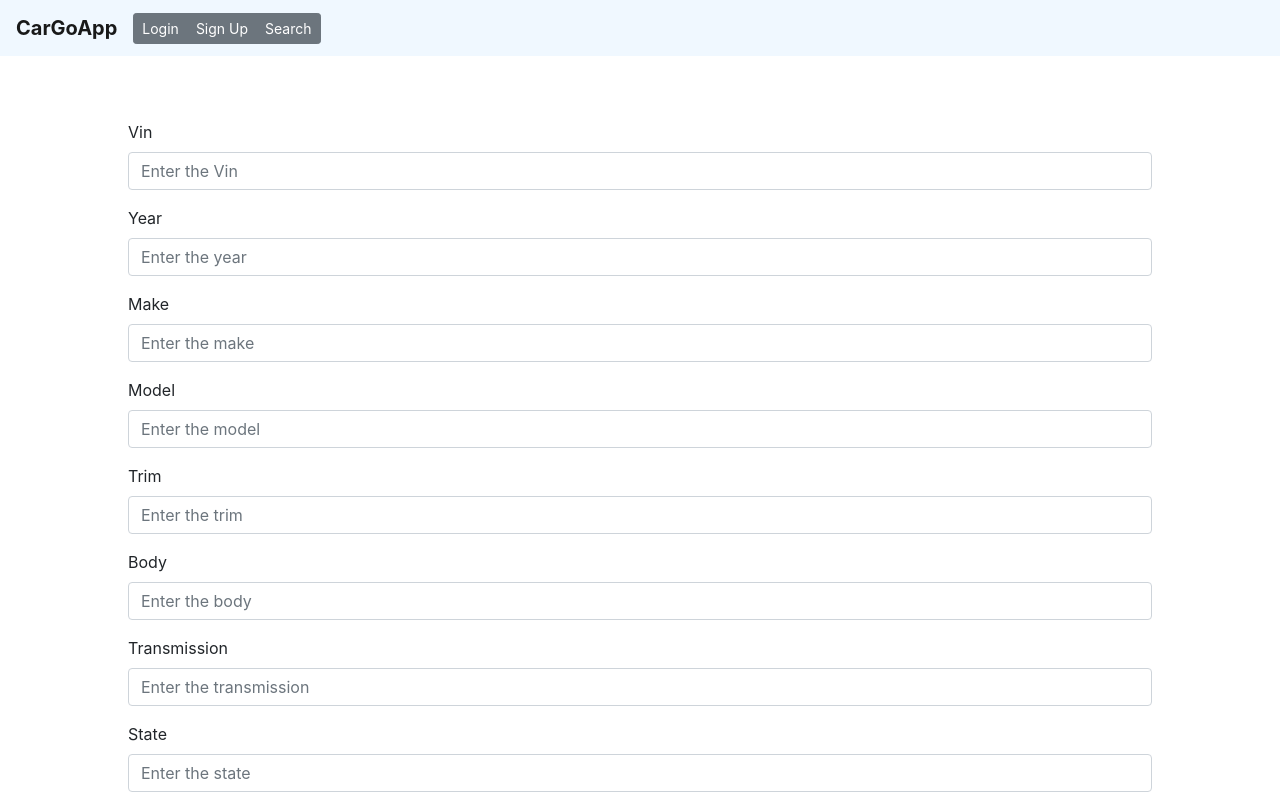
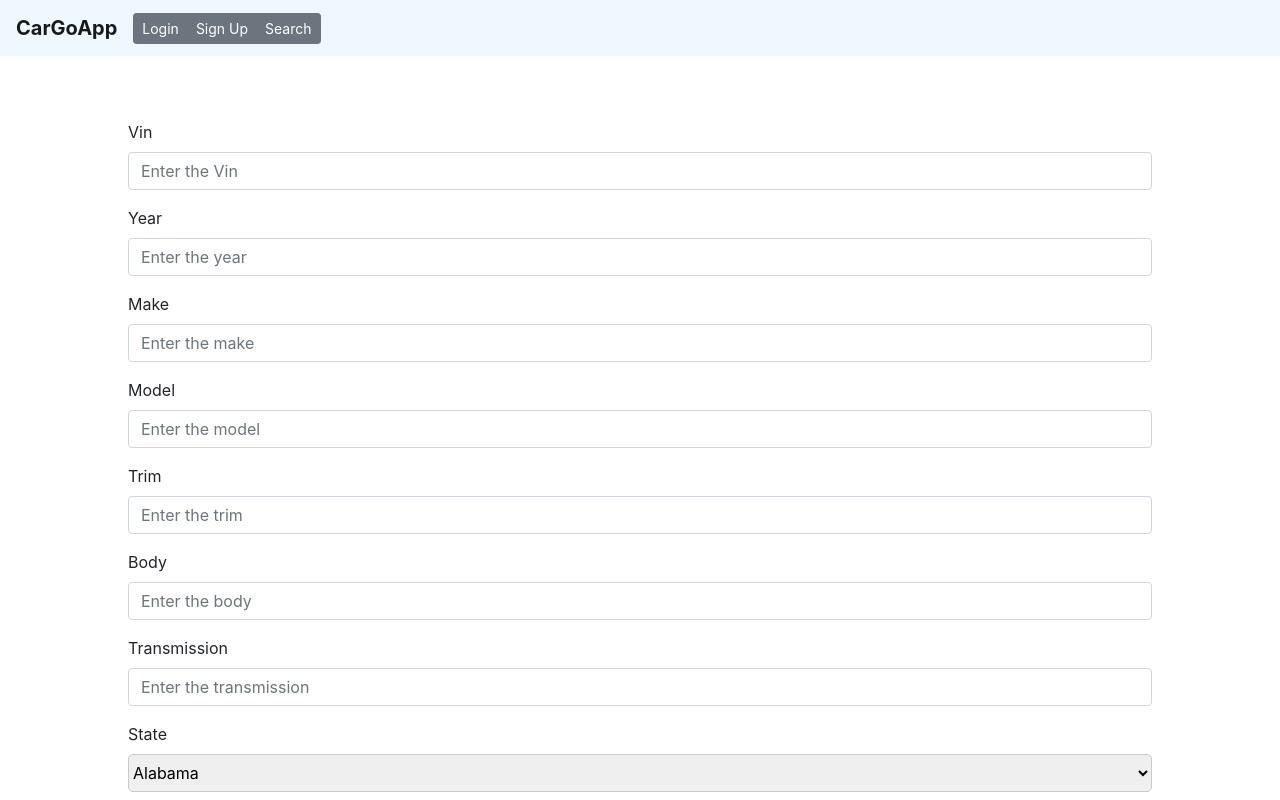
Before and after one commit to xiaochenma131/cargo5500, a React (Create React App) app in the folder V2.0/Yafei-Wang-And-Yuan-Yao-Project3-main 2/: page /createCar in a window 1280 px wide. Shown: the top 800 px of the page. Built offline with nearby package versions, Linux system fonts and the light colour scheme; no server answers.

Commit message:
Refining the codes

```diff
--- a/V2.0/Yafei-Wang-And-Yuan-Yao-Project3-main 2/src/App.css
+++ b/V2.0/Yafei-Wang-And-Yuan-Yao-Project3-main 2/src/App.css
@@ -60,6 +60,15 @@
   max-width: 100px;
 }
 
+.select-menu {
+  border-color: rgb(203, 202, 202) !important;
+  position: relative;
+  width: 100%;
+  height: 38px;
+  border-radius: 5px;
+
+}
+
 span {
   font-weight: bold;
 }
--- a/V2.0/Yafei-Wang-And-Yuan-Yao-Project3-main 2/src/components/CarDetailPage.jsx
+++ b/V2.0/Yafei-Wang-And-Yuan-Yao-Project3-main 2/src/components/CarDetailPage.jsx
@@ -76,7 +76,7 @@
                             <Card.Text>Body: {car.Body} {' '}</Card.Text>
                             <Card.Text>Transmission: {car.Transmission} {' '}</Card.Text>
                             <Card.Text>Odometer: {car.Odometer} Miles{' '}</Card.Text>
-                            <Card.Text>CarCondition: {car.CarCondition} (1 - 10){' '}</Card.Text>
+                            <Card.Text>CarCondition: {car.CarCondition} (1 - 5){' '}</Card.Text>
                             <Card.Text>Color: {car.Color} | Interior: {car.Interior} </Card.Text>
                             <Card.Text>State: {car.State}</Card.Text>
                         </Card.Body>
@@ -97,7 +97,7 @@
                             <Card.Text>Body: {car.Body} {' '}</Card.Text>
                             <Card.Text>Transmission: {car.Transmission} {' '}</Card.Text>
                             <Card.Text>Odometer: {car.Odometer} Miles{' '}</Card.Text>
-                            <Card.Text>CarCondition: {car.CarCondition} (1 - 10){' '}</Card.Text>
+                            <Card.Text>CarCondition: {car.CarCondition} (1 - 5){' '}</Card.Text>
                             <Card.Text>Color: {car.Color} | Interior: {car.Interior} </Card.Text>
                             <Card.Text>State: {car.State}</Card.Text>
                         </Card.Body>
--- a/V2.0/Yafei-Wang-And-Yuan-Yao-Project3-main 2/src/components/CreateCar.jsx
+++ b/V2.0/Yafei-Wang-And-Yuan-Yao-Project3-main 2/src/components/CreateCar.jsx
@@ -105,9 +105,60 @@
                 </Form.Group>
                 <Form.Group className="mb-3">
                     <Form.Label>State</Form.Label>
-                    <Form.Control placeholder="Enter the state"
-                        value={newState}
-                        onChange={e => setNewState(e.target.value)} />
+                    <div>
+                        <Form.Select className="select-menu" value={newState} onChange={e => setNewState(e.target.value)}>
+                            <option value="Alabama">Alabama</option>
+                            <option value="Alaska">Alaska</option>
+                            <option value="Arizona">Arizona</option>
+                            <option value="Arkansas">Arkansas</option>
+                            <option value="California">California</option>
+                            <option value="Colorado">Colorado</option>
+                            <option value="Connecticut">Connecticut</option>
+                            <option value="Delaware">Delaware</option>
+                            <option value="Florida">Florida</option>
+                            <option value="Georgia">Georgia</option>
+                            <option value="Hawaii">Hawaii</option>
+                            <option value="Idaho">Idaho</option>
+                            <option value="Illinois">Illinois</option>
+                            <option value="Indiana">Indiana</option>
+                            <option value="Iowa">Iowa</option>
+                            <option value="Kansas">Kansas</option>
+                            <option value="Kentucky">Kentucky</option>
+                            <option value="Louisiana">Louisiana</option>
+                            <option value="Maine">Maine</option>
+                            <option value="Maryland">Maryland</option>
+                            <option value="Massachusetts">Massachusetts</option>
+                            <option value="Michigan">Michigan</option>
+                            <option value="Minnesota">Minnesota</option>
+                            <option value="Mississippi">Mississippi</option>
+                            <option value="Missouri">Missouri</option>
+                            <option value="Montana">Montana</option>
+                            <option value="Nebraska">Nebraska</option>
+                            <option value="Nevada">Nevada</option>
+                            <option value="New Hampshire">New Hampshire</option>
+                            <option value="New Jersey">New Jersey</option>
+                            <option value="New Mexico">New Mexico</option>
+                            <option value="New York">New York</option>
+                            <option value="North Carolina">North Carolina</option>
+                            <option value="North Dakota">North Dakota</option>
+                            <option value="Ohio">Ohio</option>
+                            <option value="Oklahoma">Oklahoma</option>
+                            <option value="Oregon">Oregon</option>
+                            <option value="Pennsylvania">Pennsylvania</option>
+                            <option value="Rhode Island">Rhode Island</option>
+                            <option value="South Carolina">South Carolina</option>
+                            <option value="South Dakota">South Dakota</option>
+                            <option value="Tennessee">Tennessee</option>
+                            <option value="Texas">Texas</option>
+                            <option value="Utah">Utah</option>
+                            <option value="Vermont">Vermont</option>
+                            <option value="Virginia">Virginia</option>
+                            <option value="Washington">Washington</option>
+                            <option value="West Virginia">West Virginia</option>
+                            <option value="Wisconsin">Wisconsin</option>
+                            <option value="Wyoming">Wyoming</option>
+                        </Form.Select>
+                    </div>
                 </Form.Group>
                 <Form.Group className="mb-3">
                     <Form.Label>Odometer</Form.Label>
@@ -117,9 +168,19 @@
                 </Form.Group>
                 <Form.Group className="mb-3">
                     <Form.Label>Car Condition</Form.Label>
-                    <Form.Control placeholder="Enter the car condition (0 - 5)"
+                    <div>
+                        <Form.Select className="select-menu" value={newCarCondition} onChange={e => setNewCarCondition(e.target.value)}>
+                            <option value="1">1 (Poor)</option>
+                            <option value="2">2 (Fair)</option>
+                            <option value="3">3 (Good)</option>
+                            <option value="4">4 (Very Good)</option>
+                            <option value="5">5 (Excellent)</option>
+                        </Form.Select>
+                    </div>
+                    {/* <Form.Control placeholder="Enter the car condition (0 - 5)"
                         value={newCarCondition}
-                        onChange={e => setNewCarCondition(e.target.value)} />
+
+                        onChange={e => setNewCarCondition(e.target.value)} /> */}
                 </Form.Group>
                 <Form.Group className="mb-3">
                     <Form.Label>Color</Form.Label>
--- a/V2.0/Yafei-Wang-And-Yuan-Yao-Project3-main 2/src/components/MessageCard.jsx
+++ b/V2.0/Yafei-Wang-And-Yuan-Yao-Project3-main 2/src/components/MessageCard.jsx
@@ -32,7 +32,7 @@
                     <span color="blue">Message</span></Card.Header>
                 <Card.Body>
                     <Card.Text>From: {message.FromId}</Card.Text>
-                    <Card.Text>Send Time: {message.createdAt}</Card.Text>
+                    <Card.Text>Send Time: {message.createdAt.split('T')[0]} at {message.createdAt.split('T')[1].split('.')[0]}</Card.Text>
                     <Card.Text>Content: {message.Content}</Card.Text>
                     <div className="reply-card">
                         <Form.Group className="mb-3">
--- a/V2.0/Yafei-Wang-And-Yuan-Yao-Project3-main 2/src/components/UserProfile.jsx
+++ b/V2.0/Yafei-Wang-And-Yuan-Yao-Project3-main 2/src/components/UserProfile.jsx
@@ -37,7 +37,7 @@
                     <h6>Email: {Email} </h6>
                     <h6>First Name: {FirstName}</h6>
                     <h6>Last Name: {LastName} </h6>
-                    <h6>Date of Birth: {DOB} </h6>
+                    <h6>Date of Birth: {DOB.split('T')[0]} </h6>
                     <h6>Zip: {Zip}</h6>
                     <h6>Phone: {Phone}</h6>
                 </Card.Body>
```
